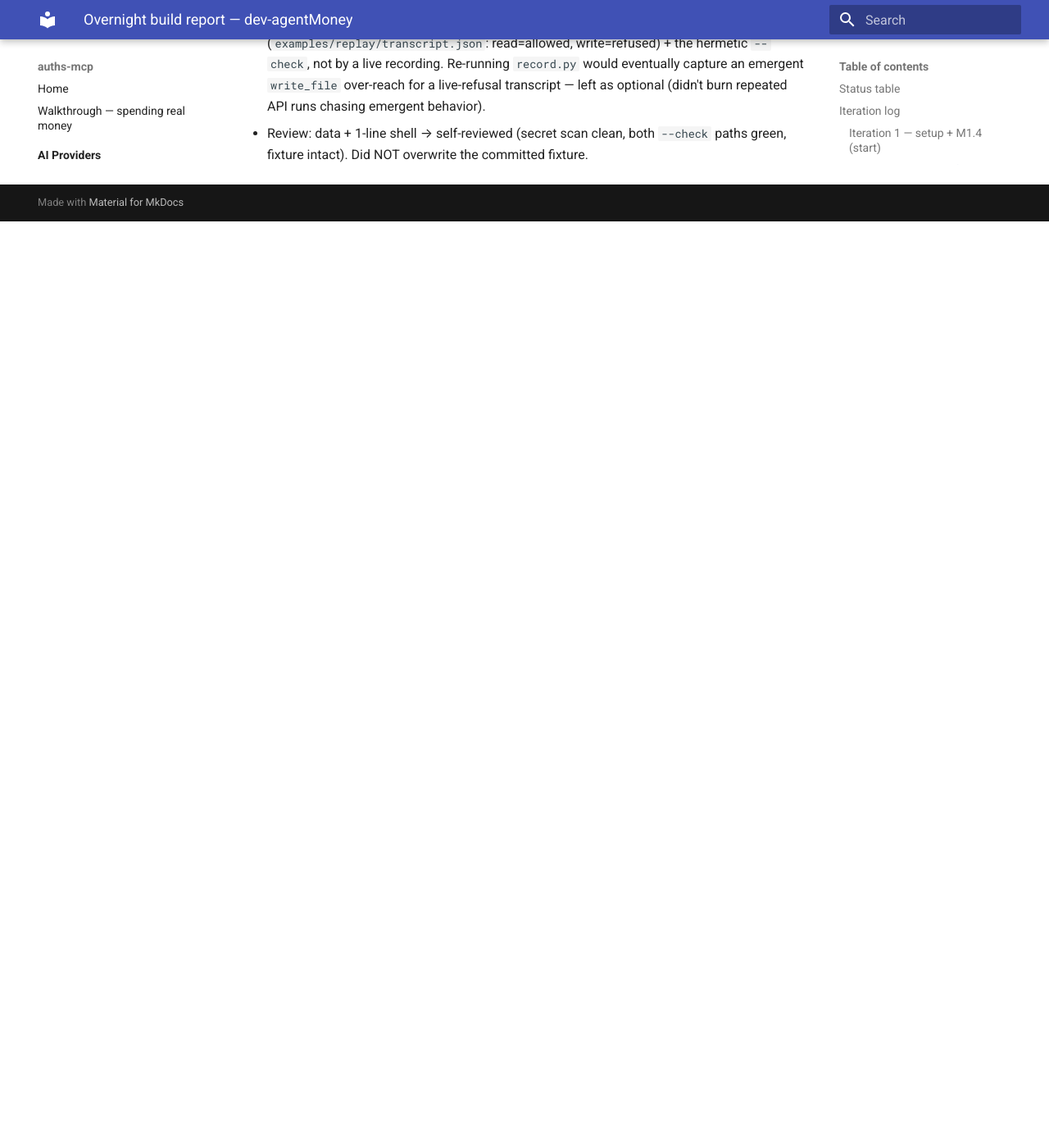
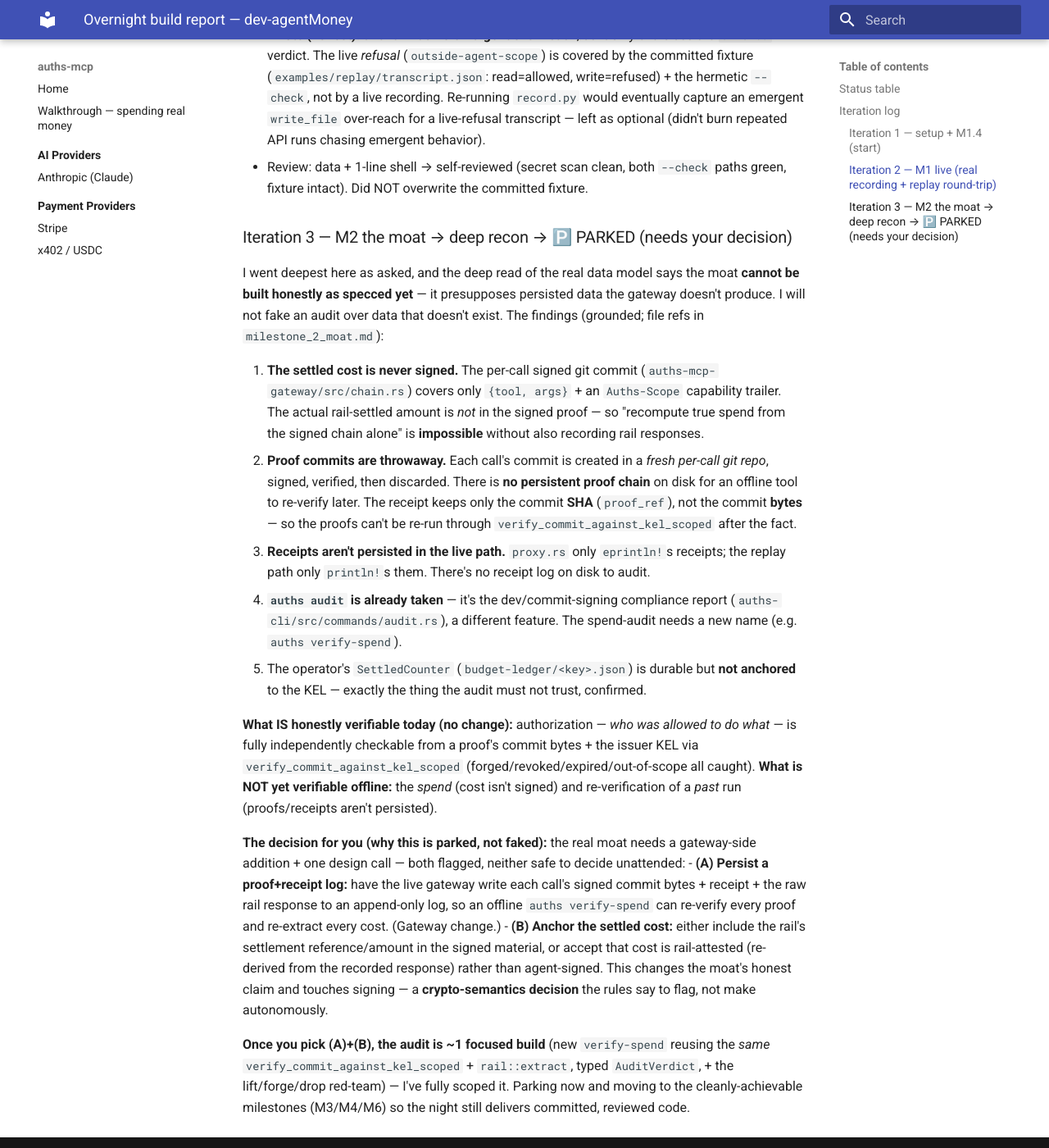
Before and after one commit to auths-dev/auths-mcp, an MkDocs documentation site: the page built from docs/plans/overnight-report.md, in a window 1280 px wide and 1400 px high, scrolled down 1800 px. Shown: the whole window at 82% size. Built offline with MkDocs 1.6.1 and Material for MkDocs 9.7.7, drawn with Linux system fonts in a browser that asks for light colours; before the commit the page ends 2070 px from its top, so only the background shows below that; some of the changed text lies outside the part shown.

Commit message:
M2(parked): deep recon — offline moat needs gateway proof-log persistence + cost-anchoring decision
Went deepest on M2 as planned; the real data model says the offline audit can't be built
honestly as specced yet (so it's parked for a decision, not faked):
- the signed commit covers {tool,args}+scope — the settled COST is NOT signed;
- each proof commit is a throwaway per-call git repo (only the SHA survives in the receipt) —
  no persistent chain to re-verify offline;
- receipts/rail-responses aren't persisted in the live path;
- `auths audit` is already the commit-signing report (spend audit needs `verify-spend`).
Authorization is already offline-verifiable (proof bytes + KEL via verify_commit_against_kel_scoped);
the SPEND + re-verifying a PAST run need (A) a gateway proof+receipt+response log and (B) a
cost-anchoring decision (crypto-semantics — flagged, not made autonomously). Full finding +
the decision in overnight-report.md Iteration 3; spec corrected in milestone_2_moat.md.

```diff
--- a/docs/plans/overnight-report.md
+++ b/docs/plans/overnight-report.md
@@ -14,7 +14,7 @@
 |---|---|---|---|
 | M1.4 cleanups | ✅ done | high | no |
 | M1 live transcript | ✅ done (round-trip) | high | no — but see note¹ |
-| M2 the moat | ⏳ queued | — | **yes (verifier)** |
+| M2 the moat | 🅿️ **PARKED — needs your decision** | — | **YES — read Iteration 3 finding** |
 | M3 cross-rail (hermetic) | ⏳ queued | — | — |
 | M3.2 x402 EIP-3009 + real settle | ⏳ queued | — | **yes (payment code)** |
 | M4 delegation tree | ⏳ queued | — | — |
@@ -58,3 +58,48 @@
   burn repeated API runs chasing emergent behavior).
 - Review: data + 1-line shell → self-reviewed (secret scan clean, both `--check` paths green,
   fixture intact). Did NOT overwrite the committed fixture.
+
+### Iteration 3 — M2 the moat → deep recon → 🅿️ PARKED (needs your decision)
+
+I went deepest here as asked, and the deep read of the real data model says the moat **cannot
+be built honestly as specced yet** — it presupposes persisted data the gateway doesn't produce.
+I will not fake an audit over data that doesn't exist. The findings (grounded; file refs in
+`milestone_2_moat.md`):
+
+1. **The settled cost is never signed.** The per-call signed git commit
+   (`auths-mcp-gateway/src/chain.rs`) covers only `{tool, args}` + an `Auths-Scope` capability
+   trailer. The actual rail-settled amount is *not* in the signed proof — so "recompute true
+   spend from the signed chain alone" is **impossible** without also recording rail responses.
+2. **Proof commits are throwaway.** Each call's commit is created in a *fresh per-call git
+   repo*, signed, verified, then discarded. There is **no persistent proof chain** on disk for
+   an offline tool to re-verify later. The receipt keeps only the commit **SHA** (`proof_ref`),
+   not the commit **bytes** — so the proofs can't be re-run through
+   `verify_commit_against_kel_scoped` after the fact.
+3. **Receipts aren't persisted in the live path.** `proxy.rs` only `eprintln!`s receipts; the
+   replay path only `println!`s them. There's no receipt log on disk to audit.
+4. **`auths audit` is already taken** — it's the dev/commit-signing compliance report
+   (`auths-cli/src/commands/audit.rs`), a different feature. The spend-audit needs a new name
+   (e.g. `auths verify-spend`).
+5. The operator's `SettledCounter` (`budget-ledger/<key>.json`) is durable but **not anchored**
+   to the KEL — exactly the thing the audit must not trust, confirmed.
+
+**What IS honestly verifiable today (no change):** authorization — *who was allowed to do what*
+— is fully independently checkable from a proof's commit bytes + the issuer KEL via
+`verify_commit_against_kel_scoped` (forged/revoked/expired/out-of-scope all caught). **What is
+NOT yet verifiable offline:** the *spend* (cost isn't signed) and re-verification of a *past*
+run (proofs/receipts aren't persisted).
+
+**The decision for you (why this is parked, not faked):** the real moat needs a gateway-side
+addition + one design call — both flagged, neither safe to decide unattended:
+- **(A) Persist a proof+receipt log:** have the live gateway write each call's signed commit
+  bytes + receipt + the raw rail response to an append-only log, so an offline `auths
+  verify-spend` can re-verify every proof and re-extract every cost. (Gateway change.)
+- **(B) Anchor the settled cost:** either include the rail's settlement reference/amount in the
+  signed material, or accept that cost is rail-attested (re-derived from the recorded response)
+  rather than agent-signed. This changes the moat's honest claim and touches signing — a
+  **crypto-semantics decision** the rules say to flag, not make autonomously.
+
+**Once you pick (A)+(B), the audit is ~1 focused build** (new `verify-spend` reusing the *same*
+`verify_commit_against_kel_scoped` + `rail::extract`, typed `AuditVerdict`, + the lift/forge/drop
+red-team) — I've fully scoped it. Parking now and moving to the cleanly-achievable milestones
+(M3/M4/M6) so the night still delivers committed, reviewed code.
```
Also changed, not shown: docs/plans/milestone_2_moat.md (+3 -1 lines).
